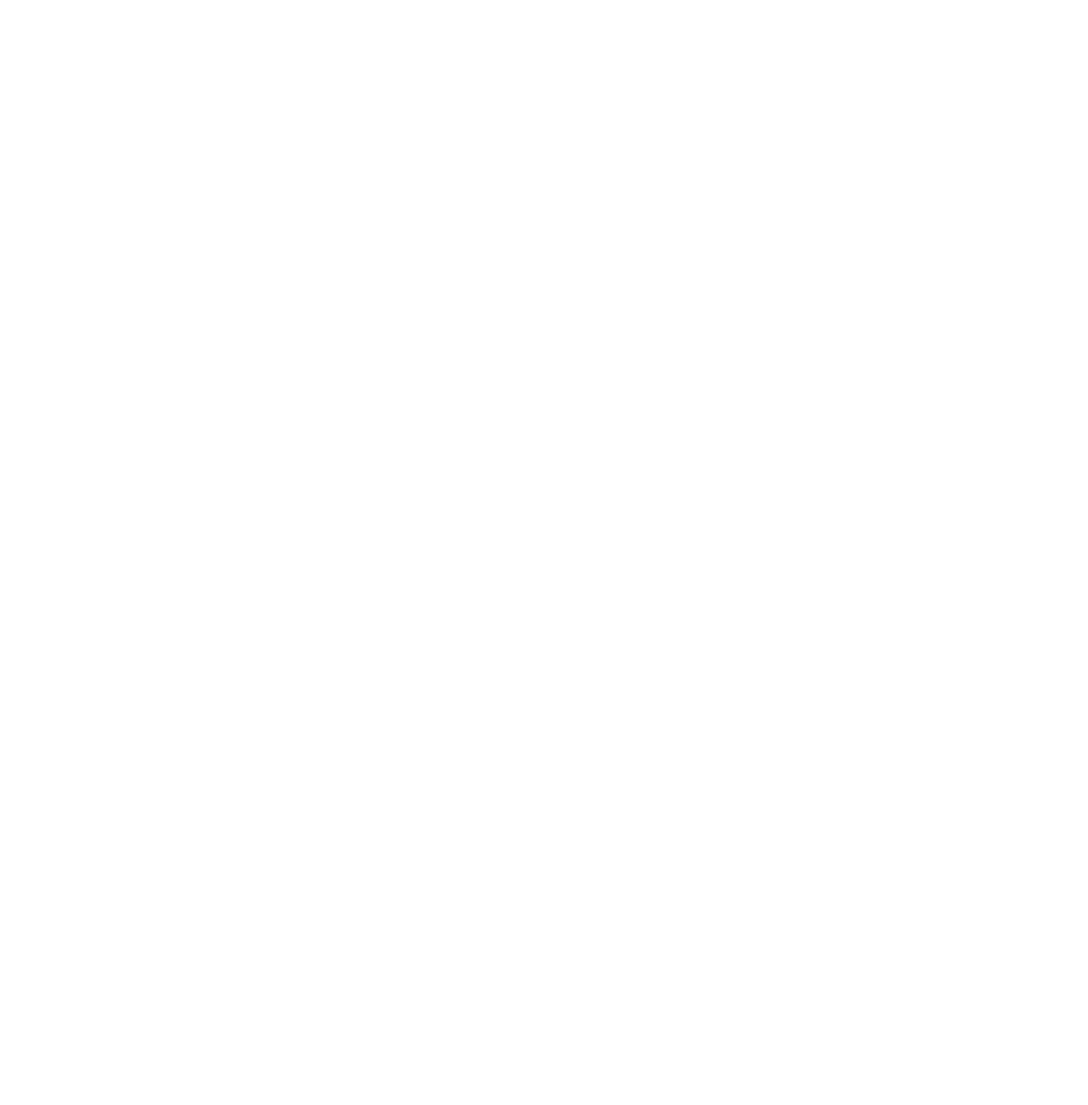
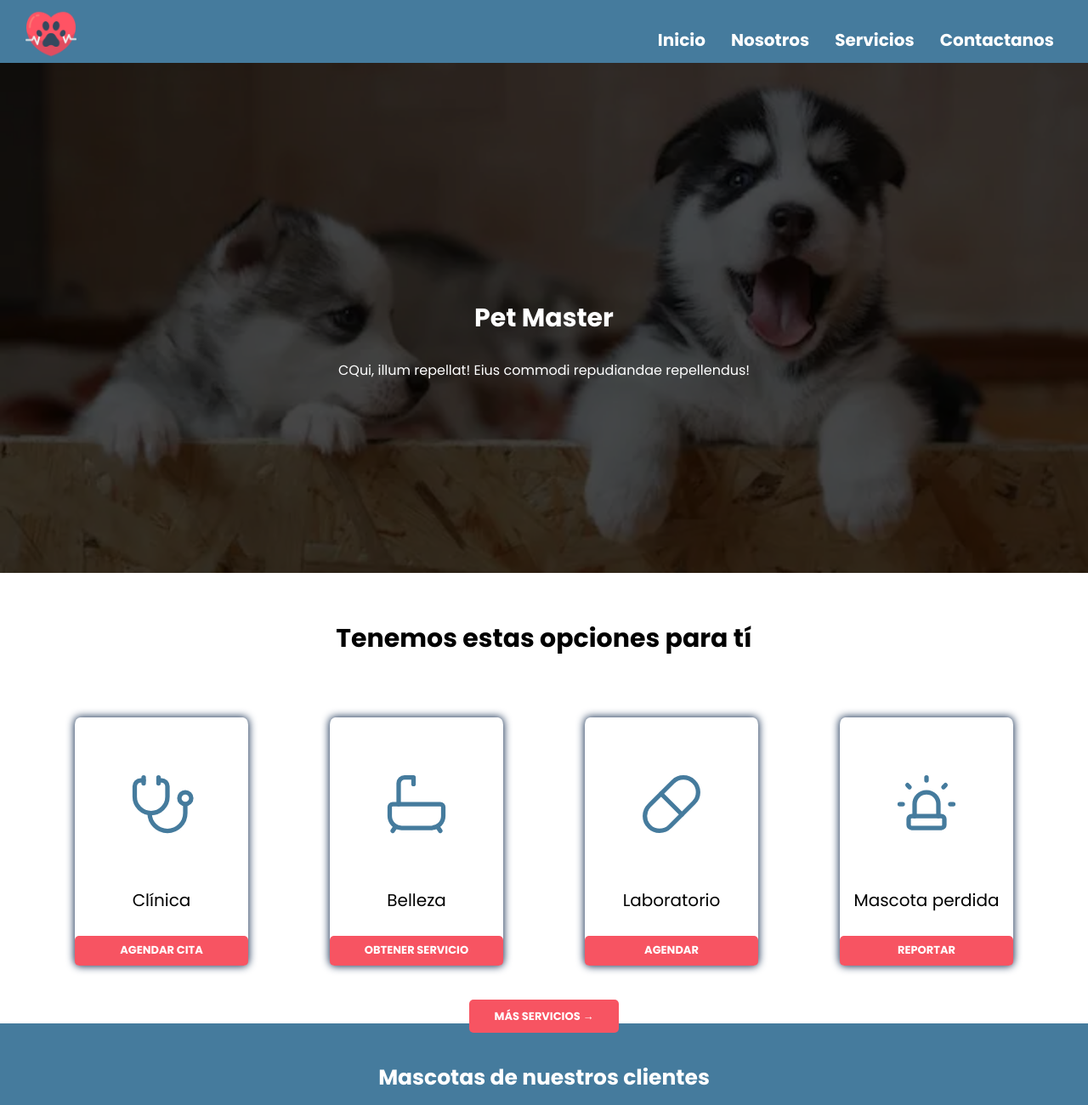
Before and after one commit to YesseniaRP/Pet-Master, a website: page front/public/index.html in a window 1280 px wide. Shown: the top 1300 px of the page at 85% size. Before the commit the page ends 800 px from the top, so only its background shows below. Drawn offline with Linux system fonts and the light colour scheme.

Commit message:
cambio imagen

```diff
--- a/front/public/css/styles.css
+++ b/front/public/css/styles.css
@@ -160,7 +160,7 @@
 
 /*HERO*/
 .hero {
-    background-image: url(/img/hero2.webp);
+    background-image: url(../img/hero2.webp);
     height: 60rem;
     background-repeat: no-repeat;
     background-size: cover;
--- a/front/public/index.html
+++ b/front/public/index.html
@@ -0,0 +1,116 @@
+<!DOCTYPE html>
+<html lang="en">
+<head>
+    <meta charset="UTF-8">
+    <meta http-equiv="X-UA-Compatible" content="IE=edge">
+    <meta name="viewport" content="width=device-width, initial-scale=1.0">
+    <title>Pet-Master</title>
+    <link rel="shortcut icon" href="img/favico.ico" type="image/x-icon">
+    <link href="https://fonts.googleapis.com/css2?family=Krub:wght@400;700&family=Poppins:wght@300;400;700&family=Staatliches&display=swap" rel="stylesheet">
+    <link rel="preload" href="css/styles.css" as="styles">
+    <link rel="stylesheet" href="css/normalize.css">
+    <link rel="stylesheet" href="css/styles.css">
+</head>
+<body>
+    <header class="header">
+        <a href="index.html">
+            <img class="logo" src="img/logo.png" alt="Logo-clinica">
+        </a>
+
+        <nav class="navegacion">
+            <a href="index.html">Inicio</a>
+            <a href="nosotros.html">Nosotros</a>
+            <a href="servicios.html">Servicios</a>
+            <a href="contactanos.html">Contactanos</a>
+        </nav>
+    </header>
+
+    <section class="hero">
+        <div class="contenido-hero">
+            <h1>Pet Master</h1>
+            <p>CQui, illum repellat! Eius commodi repudiandae repellendus!</p>
+        </div>
+    </section>
+
+    <main>
+        <div class="titulo-cards">
+            <h2>Tenemos estas opciones para tí</h2>
+        </div>
+        <div class="cards">
+            <div class="cards__contenido sombra">
+                <svg xmlns="http://www.w3.org/2000/svg" class="icon icon-tabler icon-tabler-stethoscope" width="84" height="84"
+                    viewBox="0 0 24 24" stroke-width="1.5" stroke="#457b9d" fill="none" stroke-linecap="round" stroke-linejoin="round">
+                    <path stroke="none" d="M0 0h24v24H0z" fill="none" />
+                    <path d="M6 4h-1a2 2 0 0 0 -2 2v3.5h0a5.5 5.5 0 0 0 11 0v-3.5a2 2 0 0 0 -2 -2h-1" />
+                    <path d="M8 15a6 6 0 1 0 12 0v-3" />
+                    <path d="M11 3v2" />
+                    <path d="M6 3v2" />
+                    <circle cx="20" cy="10" r="2" />
+                </svg>
+                <p>Clínica</p>
+                <a class="boton" href="formulario.html">Agendar Cita</a>
+            </div>
+
+            <div class="cards__contenido sombra">
+                <svg xmlns="http://www.w3.org/2000/svg" class="icon icon-tabler icon-tabler-bath" width="84" height="84"
+                    viewBox="0 0 24 24" stroke-width="1.5" stroke="#457b9d" fill="none" stroke-linecap="round" stroke-linejoin="round">
+                    <path stroke="none" d="M0 0h24v24H0z" fill="none" />
+                    <path d="M4 12h16a1 1 0 0 1 1 1v3a4 4 0 0 1 -4 4h-10a4 4 0 0 1 -4 -4v-3a1 1 0 0 1 1 -1z" />
+                    <path d="M6 12v-7a2 2 0 0 1 2 -2h3v2.25" />
+                    <path d="M4 21l1 -1.5" />
+                    <path d="M20 21l-1 -1.5" />
+                </svg>
+                <p>Belleza</p>
+                <a class="boton" href="formulario.html">Obtener Servicio</a>
+            </div>
+
+            <div class="cards__contenido sombra">
+                <svg xmlns="http://www.w3.org/2000/svg" class="icon icon-tabler icon-tabler-pill" width="84" height="84"
+                    viewBox="0 0 24 24" stroke-width="1.5" stroke="#457b9d" fill="none" stroke-linecap="round" stroke-linejoin="round">
+                    <path stroke="none" d="M0 0h24v24H0z" fill="none" />
+                    <path d="M4.5 12.5l8 -8a4.94 4.94 0 0 1 7 7l-8 8a4.94 4.94 0 0 1 -7 -7" />
+                    <line x1="8.5" y1="8.5" x2="15.5" y2="15.5" />
+                </svg>
+                <p>Laboratorio</p>
+                <a class="boton" href="formulario.html">Agendar</a>
+            </div>
+
+            <div class="cards__contenido sombra">
+                <svg xmlns="http://www.w3.org/2000/svg" class="icon icon-tabler icon-tabler-urgent" width="84" height="84"
+                    viewBox="0 0 24 24" stroke-width="1.5" stroke="#457b9d" fill="none" stroke-linecap="round" stroke-linejoin="round">
+                    <path stroke="none" d="M0 0h24v24H0z" fill="none" />
+                    <path d="M8 16v-4a4 4 0 0 1 8 0v4" />
+                    <path d="M3 12h1m8 -9v1m8 8h1m-15.4 -6.4l.7 .7m12.1 -.7l-.7 .7" />
+                    <rect x="6" y="16" width="12" height="4" rx="1" />
+                </svg>
+                <p>Mascota perdida</p>
+                <a class="boton" href="formulario_rescate.html">Reportar</a>
+            </div>
+        </div>
+
+        <div class="mas_servicios">
+            <a class="boton" href="servicios.html">Más servicios →</a>
+        </div>
+    </main>
+
+    <section class="section_galeria">
+        <h3 class="titulo__galeria">Mascotas de nuestros clientes</h3>
+        <div class="galeria contenedor">
+            <img src="img/1.jpg" alt="imagen-galeria1">
+            <img src="img/2.jpg" alt="imagen-galeria2">
+            <img src="img/3.jpg" alt="imagen-galeria3">
+            <img src="img/4.jpg" alt="imagen-galeria4">
+            <img src="img/5.jpg" alt="imagen-galeria5">
+            <img src="img/6.jpg" alt="imagen-galeria6">
+            <img src="img/7.jpg" alt="imagen-galeria7">
+            <img src="img/8.jpg" alt="imagen-galeria8">
+            <img src="img/9.jpg" alt="imagen-galeria9">
+            <img src="img/10.jpg" alt="imagen-galeria10">
+        </div>
+    </section>
+
+    <footer class="footer">
+        <p>Todos los derechos reservados by Pet-Master ©</p>
+    </footer>
+</body>
+</html>
```
Also changed, not shown: front/public/nosotros.html (+1 -4 lines).
